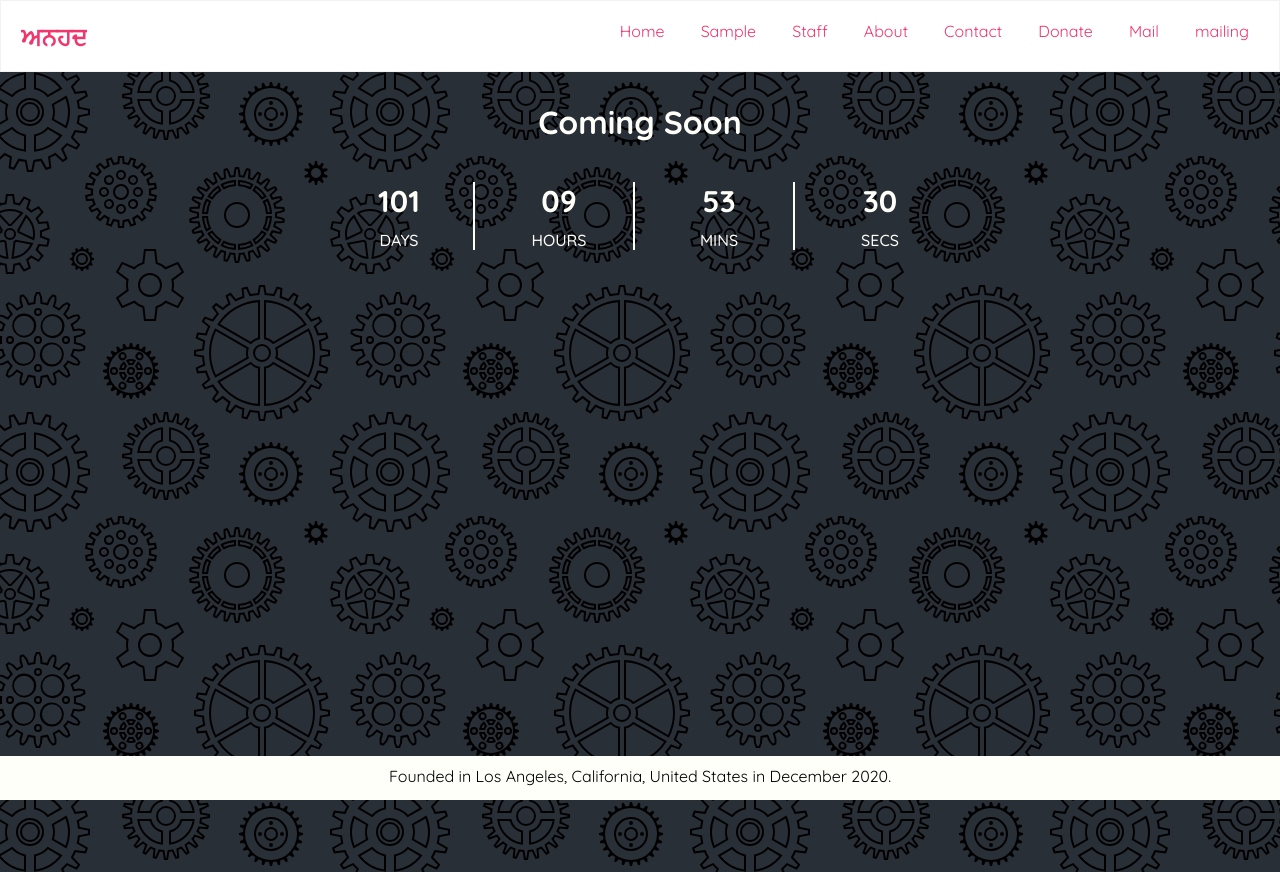
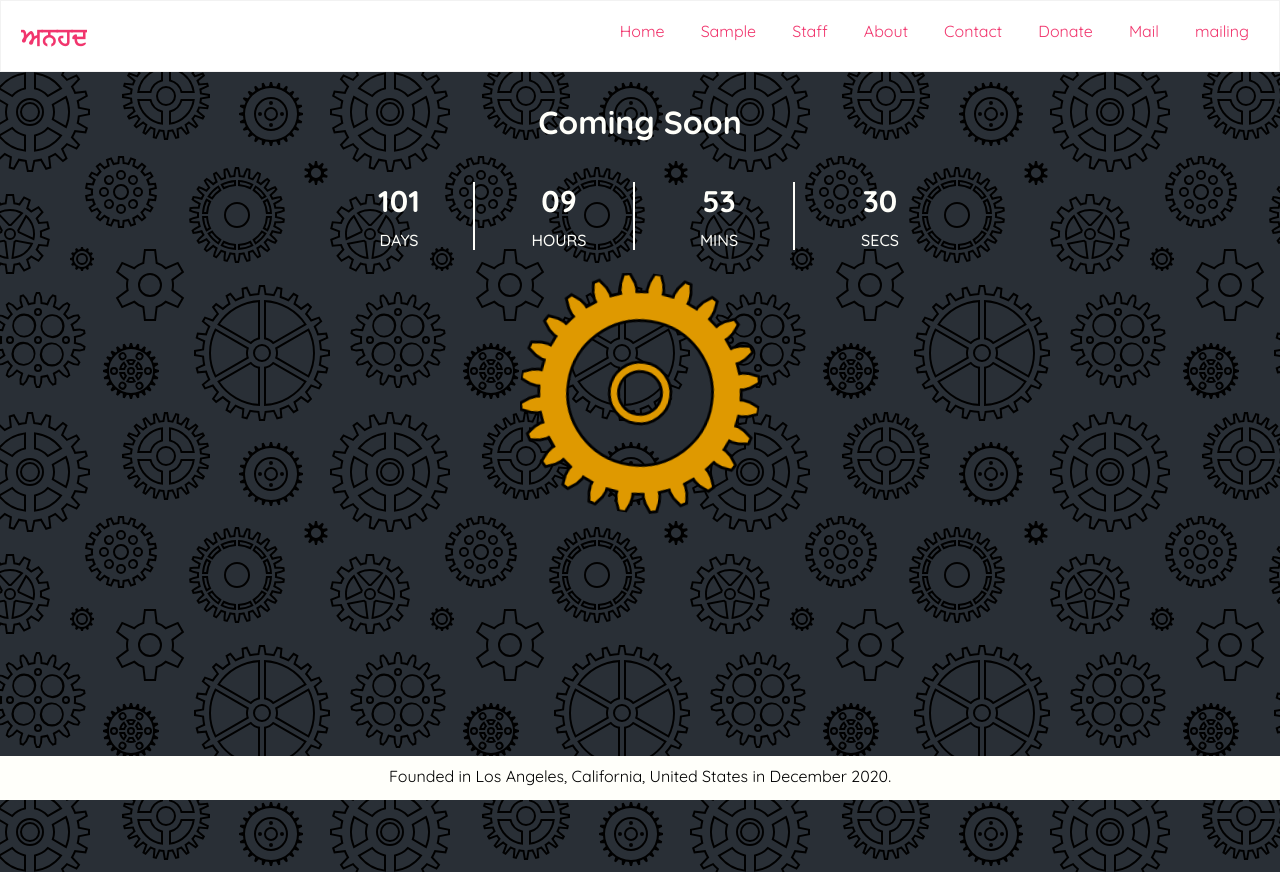
Before and after one commit to SimardeepSG/anhadnewsmag, a React (Create React App) app: page /MailingForm in a window 1280 px wide. Built offline with nearby package versions, Linux system fonts and the light colour scheme.

Commit message:
Added Spinning Gear and did more structural changes in terms of file placement

```diff
--- a/src/App.js
+++ b/src/App.js
@@ -69,9 +69,8 @@ function App() {
     </div>
 
 
-    <div className = 'FooterCompartment'>
       <Footer />
-    </div>
+
 
     </Router>
 
--- a/src/CountDown.js
+++ b/src/ComingSoon/CountDown.js
@@ -1,5 +1,7 @@
 import React, {Component} from "react";
 import moment, {duration} from "moment";
+import '../styles/comingSoon/Countdown.css';
+
 
 
 class CountDown extends Component {
--- /dev/null
+++ b/src/ComingSoon/Logo.js
@@ -0,0 +1,11 @@
+import React from "react";
+import "../styles/comingSoon/logo.css";
+
+export const  Logo = ({alt, src}) => {
+    return (
+        <div className="logo-container">
+        <img className="logo" alt={alt} src={src}></img>
+    </div>
+    )
+
+}
--- a/src/MailingForm.js
+++ b/src/MailingForm.js
@@ -1,19 +1,38 @@
-import Countdown from './CountDown';
+import Countdown from './ComingSoon/CountDown';
 import React, {Component} from 'react';
-import CountDown from './CountDown';
+import {title} from "./ComingSoon/Title";
+import {description} from "./ComingSoon/Description";
+import { Logo } from "./ComingSoon/Logo.js";
+import logo from "../src/images/drawing.svg";
+
+// logo from
+// https://inkscape.org/release/inkscape-1.1.1/mac-os-x/dmg/dl/
+
 
 
 class  MailingForm extends Component  {
   // using class here because gives acess to state object
   state = {
-    countdown:{
+    countdown: {
       futureDate: "2021-12-31 00:00:00"
+    },
+    title: {
+      text: "Coming Soon"
+    },
+    description: {
+      text: "WJKK WJKK elcome to the time issue"
+    },
+    logo: {
+      alt: "Spining Gear",
+      src: logo
     }
+
   }
 
   render() {
     const {
-      countdown
+      countdown,
+      logo
     } = this.state;
 
     // want to destructure state because we dont wanna do this.state. ... each time so we can just do countdown and all
@@ -21,6 +40,8 @@ class  MailingForm extends Component  {
         <div className="Background">
           <h1> Coming Soon</h1>
           <Countdown futureDate = {countdown.futureDate}> </Countdown>
+          <Logo alt={logo.alt} src={logo.src}></Logo>
+
 
         </div>
     )};
--- a/src/index.js
+++ b/src/index.js
@@ -4,7 +4,7 @@ import './styles/index.css';
 import App from './App';
 import './styles/navbar.css';
 import './styles/footer.css';
-import './styles/Countdown.css';
+
 
 ReactDOM.render(
   <React.StrictMode>
--- /dev/null
+++ b/src/styles/comingSoon/logo.css
@@ -0,0 +1,22 @@
+import
+
+.logo-container {
+    grid-area: logo;
+    display: grid;
+    overflow: hidden;
+}
+
+.logo {
+    animation: logo-spin infinite 20s linear;
+    height: 30vmin;
+    overflow: hidden;
+}
+
+@keyframes logo-spin {
+    from {
+        transform: rotate(0deg);
+    }
+    to {
+        transform: rotate(360deg);
+    }
+}
--- a/src/styles/index.css
+++ b/src/styles/index.css
@@ -26,6 +26,7 @@ html {
   margin: 0;
   font-family: "Quicksand";
   overflow: hidden;
+
 }
 
 
@@ -137,6 +138,7 @@ li:hover span {
   margin: 0px;
   width: 100%;
   height: 100vh;
+  overflow: auto;
 
 }
 
@@ -147,7 +149,7 @@ li:hover span {
   grid-template-columns: 1fr;
   width: auto;
   height: auto;
-  grid-template-rows: 100px auto 50px auto 100px auto;
+  grid-template-rows: 100px auto 250px auto 100px auto 100px auto 100px auto 100px auto 100px auto 100px auto;
   grid-template-areas:
   "comingsoon"
   "countdown"
```
Also changed, not shown: src/images/drawing.svg (added), src/styles/comingSoon/Countdown.css (renamed from src/styles/Countdown.css).
